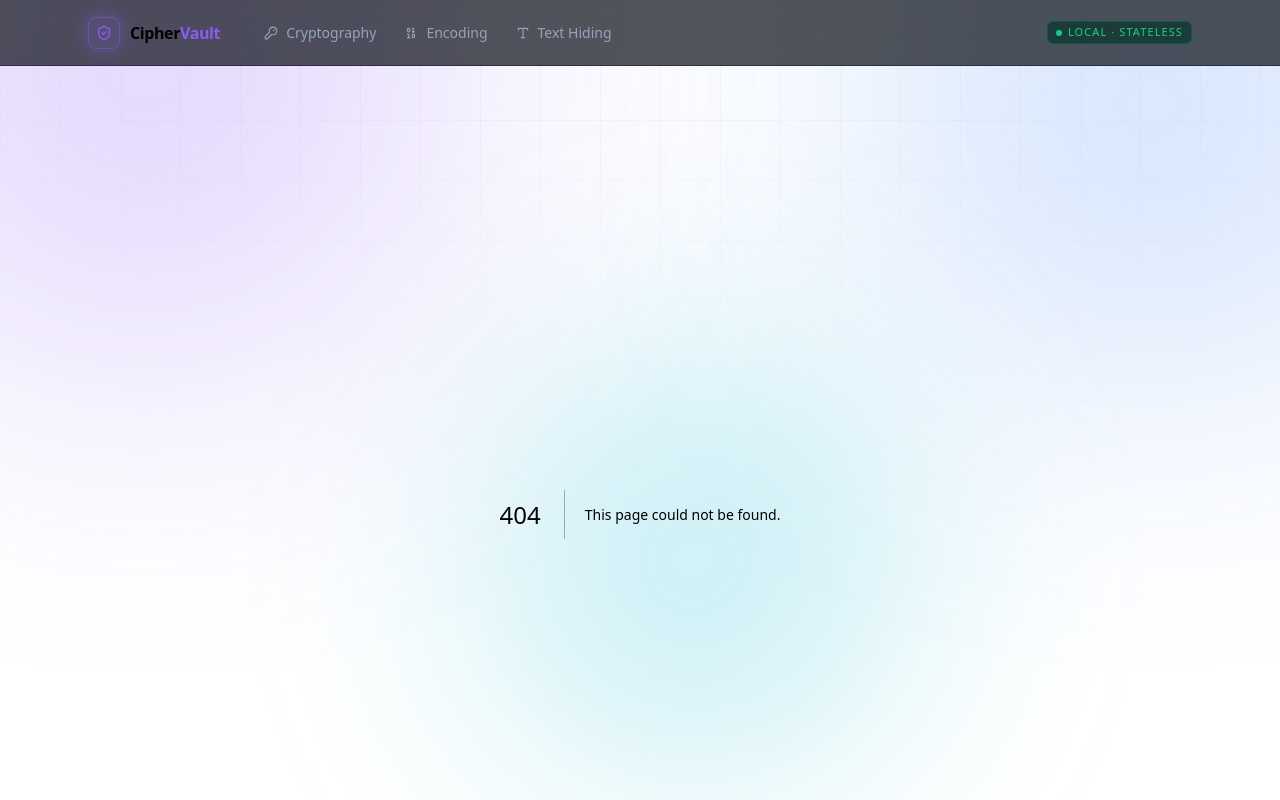
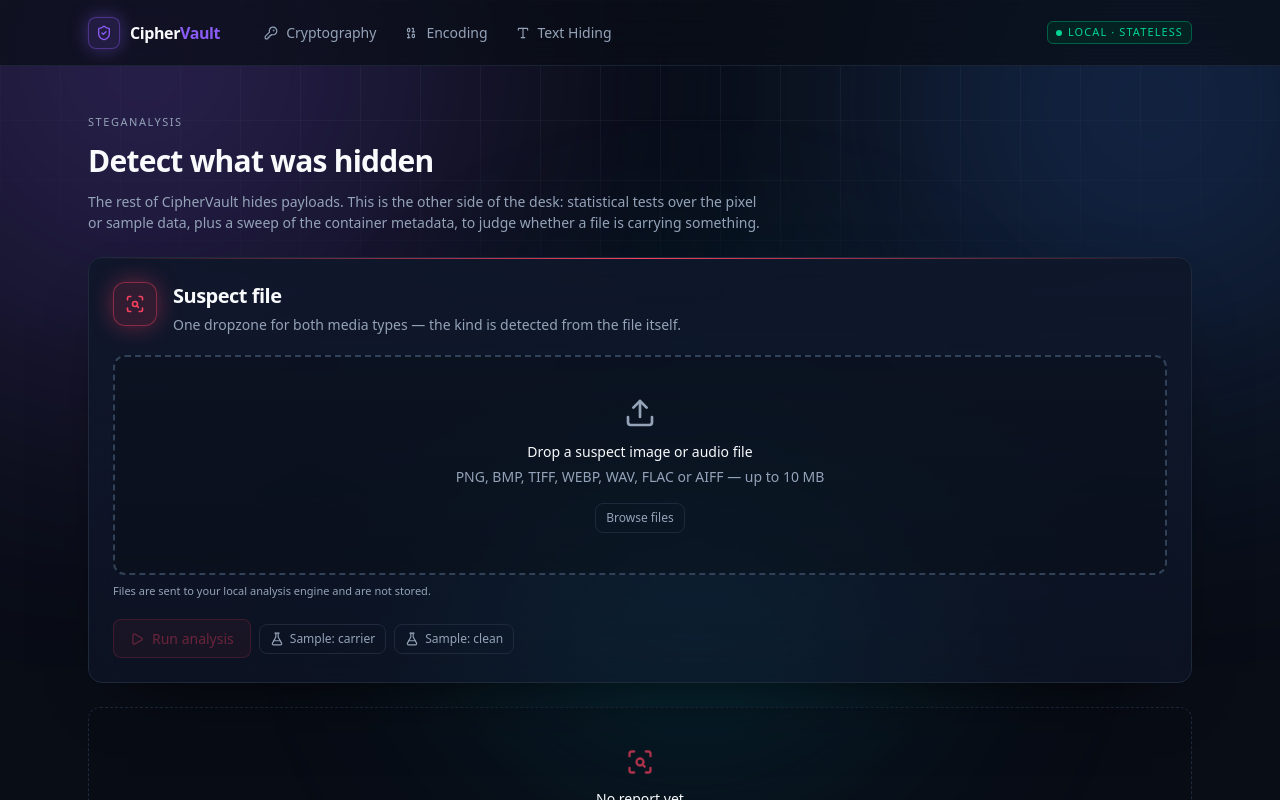
Before and after one commit to IbrahimAltaf78/Ciphervault-toolkit, a Next.js app: page /steganalysis in a window 1280 px wide. Before the commit this address had no page. Shown: the top 800 px of the page. Built offline with nearby package versions, Linux system fonts and the light colour scheme; no server answers.

Commit message:
feat(steganalysis): add the /steganalysis route

```diff
--- /dev/null
+++ b/src/app/steganalysis/page.tsx
@@ -0,0 +1,12 @@
+import type { Metadata } from "next";
+import { SteganalysisWorkbench } from "@/components/steganalysis/SteganalysisWorkbench";
+
+export const metadata: Metadata = {
+  title: "Steganalysis — CipherVault",
+  description:
+    "Detect hidden payloads in images and audio: chi-square, RS analysis, LSB histograms and metadata anomalies.",
+};
+
+export default function SteganalysisPage() {
+  return <SteganalysisWorkbench />;
+}
```
